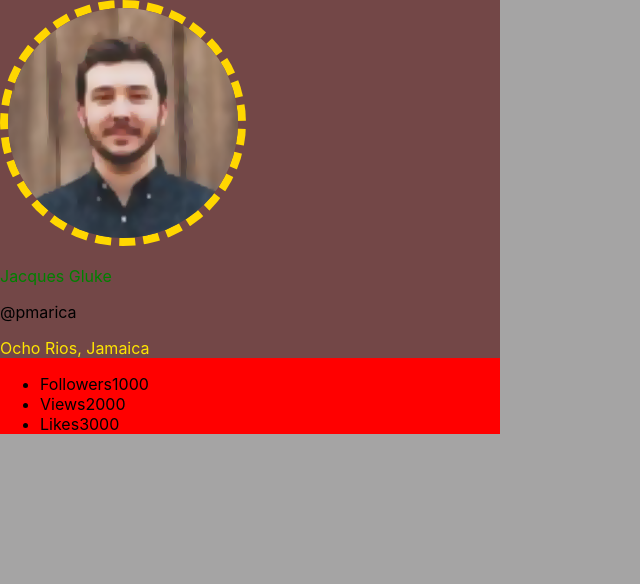
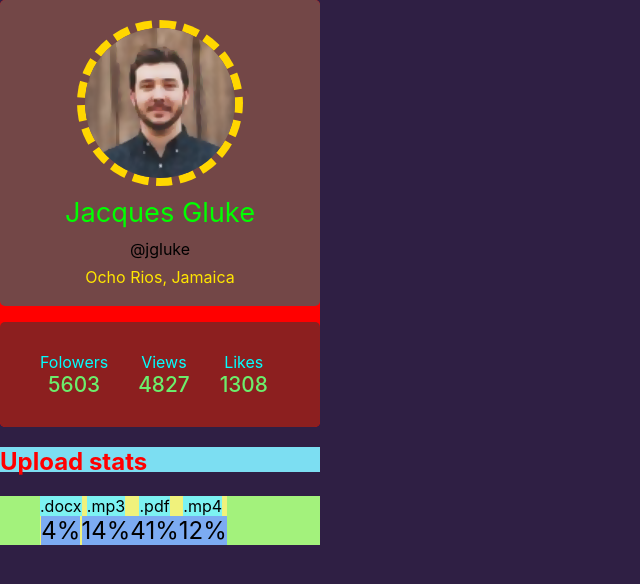
Before and after one commit to Seeker2025/my-react-hw-01, a React (Create React App) app: page / in a window 1280 px wide. Shown: the top 584 px of the page, without its empty margins (0-640 px from the left). Built offline with nearby package versions, Linux system fonts and the light colour scheme.

Commit message:
go react

```diff
--- a/src/components/App/App.jsx
+++ b/src/components/App/App.jsx
@@ -1,25 +1,29 @@
 import React from 'react';
 
-import { Profile } from "../Profile/Profile";
-import user from "../../common/user.json";
-import man from "../../img/man.png";
+import { Profile } from '../Profile/Profile';
+import { Statistics } from '../Statistics/Statistics';
+import user from '../../common/user.json';
+import man from '../../img/man.png';
 console.log(user);
-
-
-
-
-
 
 export const App = () => {
   return(
     <>
 
                         <Profile
-                        username={user.username}
-                        man={man}
-                        location={user.location}
+
+                              username={user.username}
+                              tag = {user.tag}
+                              location={user.location}
+                              avatar={man}
+                              stats={user.stats}
 
                         />
+                        <Statistics
+
+
+                        />
+
 
     </>
   );
--- a/src/components/Profile/Profile.jsx
+++ b/src/components/Profile/Profile.jsx
@@ -1,38 +1,46 @@
-import { ProfileCard, Description, Image, Name, Location } from "./Profile.styled";
+import {
+                                    ProfileCard,
+                                    Description,
+                                    Image,
+                                    Name,
+                                    Location,
+                                    Quantity,
+                                    Stats,
+                                    Tag,
+                                    Label,
+
+        } from './Profile.styled';
 
 
-export const Profile =({man, username, location})=>{
+export const Profile =({username, tag, location, avatar, stats})=>{
     return (
-        <>
+
           <ProfileCard>
+
                 <Description>
-    <Image
-      src= {man}
-      alt= {username}
-
-    />
+                      <Image src= {avatar} alt= {username} />
                       <Name>{username}</Name>
-    <p class="tag">@pmarica</p>
+                      <Tag>@{tag}</Tag>
                       <Location>{location}</Location>
                 </Description>
 
-  <ul class="stats">
+                <Stats>
                   <li>
-      <span class="label">Followers</span>
-      <span class="quantity">1000</span>
+                    <Label>Folowers</Label>
+                    <Quantity>{stats.followers}</Quantity>
                   </li>
                   <li>
-      <span class="label">Views</span>
-      <span class="quantity">2000</span>
+                    <Label>Views</Label>
+                    <Quantity>{stats.views}</Quantity>
                   </li>
                   <li>
-      <span class="label">Likes</span>
-      <span class="quantity">3000</span>
+                    <Label>Likes</Label>
+                    <Quantity>{stats.likes}</Quantity>
                   </li>
-  </ul>
+                </Stats>
+
           </ProfileCard>
 
 
-        </>
     )
-}
+};
--- a/src/components/Profile/Profile.styled.jsx
+++ b/src/components/Profile/Profile.styled.jsx
@@ -2,28 +2,69 @@ import styled from '@emotion/styled';
 
 export const ProfileCard = styled.div`
     background-color: red;
-    width: 500px;
+    border-radius: 5px;
+    width: 320px;
 `;
 
 export const Description = styled.div`
     background-color: #734747;
-
+    display: flex;
+    flex-direction: column;
+    align-items: center;
+    padding-top: 20px;
+    border-radius: 5px;
 `;
 
 export const Image = styled.img`
-    width: 230px;
-    height: 230px;
+    width: 150px;
+    height: 150px;
     border-radius: 50%;
     border: 8px dashed gold;
-
 `;
 
 export const Name = styled.p`
-    color: green;
-
+    color: #00ff00;
+    font-size: 1.7em;
+    font-weight: 400;
+    margin: 10px;
 `;
 
 export const Location = styled.p`
     color: #ffe600;
+    margin: 8px 0 19px;
+`;
 
+export const Tag = styled.p`
+    padding: 0px;
+    margin: 0;
 `;
+
+export const Stats = styled.ul`
+    background-color: #8c1f1f;
+    display: flex;
+    padding: 15px;
+    padding-left: 25px;
+    flex-direction: raw;
+    border-radius: 5px;
+
+       & li{
+            display: flex;
+            padding: 15px;
+            flex-direction: column;
+            align-items: center;
+            color: #e8e8e8;
+        }
+`;
+
+export const Label = styled.span`
+            font-size: 1em;
+            color: aqua;
+`;
+
+
+export const Quantity = styled.span`
+    background: #8c1f1f;
+            font-size: 1.3em;
+            font-weight: 500;
+            color: #6cee6c;
+`;
--- /dev/null
+++ b/src/components/Statistics/Statistics.jsx
@@ -0,0 +1,32 @@
+import { StatisticCard , StatList, Item, Label, Percentage, Title} from './Statistics.styled'
+
+export const Statistics =()=>{
+
+    return(
+                <StatisticCard>
+                <Title>Upload stats</Title>
+
+                <StatList>
+                    <Item>
+                        <Label>.docx</Label>
+                        <Percentage>4%</Percentage>
+                    </Item>
+
+                    <Item>
+                        <Label>.mp3</Label>
+                        <Percentage>14%</Percentage>
+                    </Item>
+
+                    <Item>
+                        <Label>.pdf</Label>
+                        <Percentage>41%</Percentage>
+                    </Item>
+
+                    <Item>
+                        <Label>.mp4</Label>
+                        <Percentage>12%</Percentage>
+                    </Item>
+                </StatList>
+                </StatisticCard>
+    )
+};
--- /dev/null
+++ b/src/components/Statistics/Statistics.styled.jsx
@@ -0,0 +1,38 @@
+import styled from '@emotion/styled';
+
+export const Title = styled.h2`
+    color: red;
+`;
+
+export const StatisticCard = styled.section`
+    background-color: #7cdef2;
+    height: 25px;
+    width: 320px;
+`;
+
+export const StatList = styled.ul`
+    background-color: #a3f27c;
+    display: flex;
+    flex-direction: row;
+
+`;
+
+export const Item = styled.li`
+    background-color: #f0f27c;
+    display: flex;
+    flex-direction: column;
+    align-items: center;
+
+`;
+
+export const Label = styled.span`
+    background-color: #7cf2f2;
+
+`;
+
+
+export const Percentage = styled.span`
+    background-color: #7cabf2;
+    font-size: 1.5em;
+
+`;
--- a/src/index.css
+++ b/src/index.css
@@ -1,7 +1,7 @@
 @import-normalize; /* bring in normalize.css styles */
 
 body {
-  background-color: rgb(165, 164, 164);
+  background-color: rgb(47, 31, 68);
   margin: 0;
   font-family: -apple-system, BlinkMacSystemFont, 'Segoe UI', 'Roboto', 'Oxygen',
     'Ubuntu', 'Cantarell', 'Fira Sans', 'Droid Sans', 'Helvetica Neue',
@@ -14,3 +14,8 @@ code {
   font-family: source-code-pro, Menlo, Monaco, Consolas, 'Courier New',
     monospace;
 }
+
+ul, li{
+  list-style: none;
+
+}
```
Also changed, not shown: src/common/data.json (added, +7 -0 lines), src/common/user.json (+4 -4 lines). Lines whose indentation alone changed are shown as unchanged.
